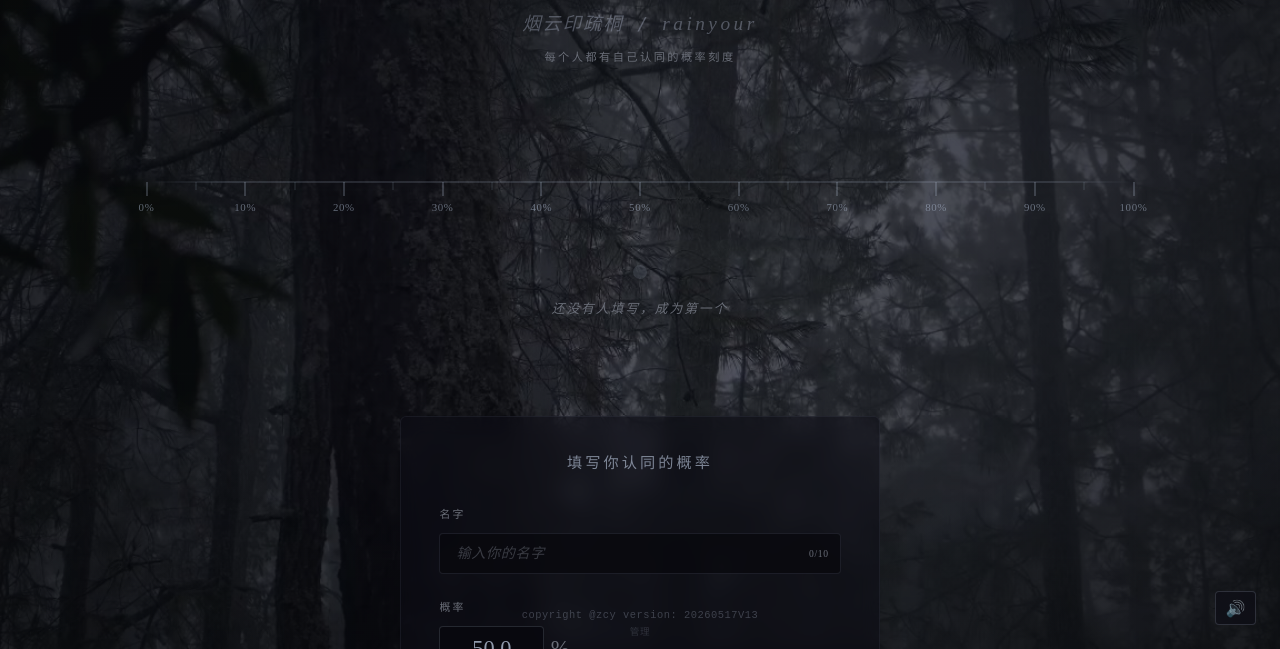
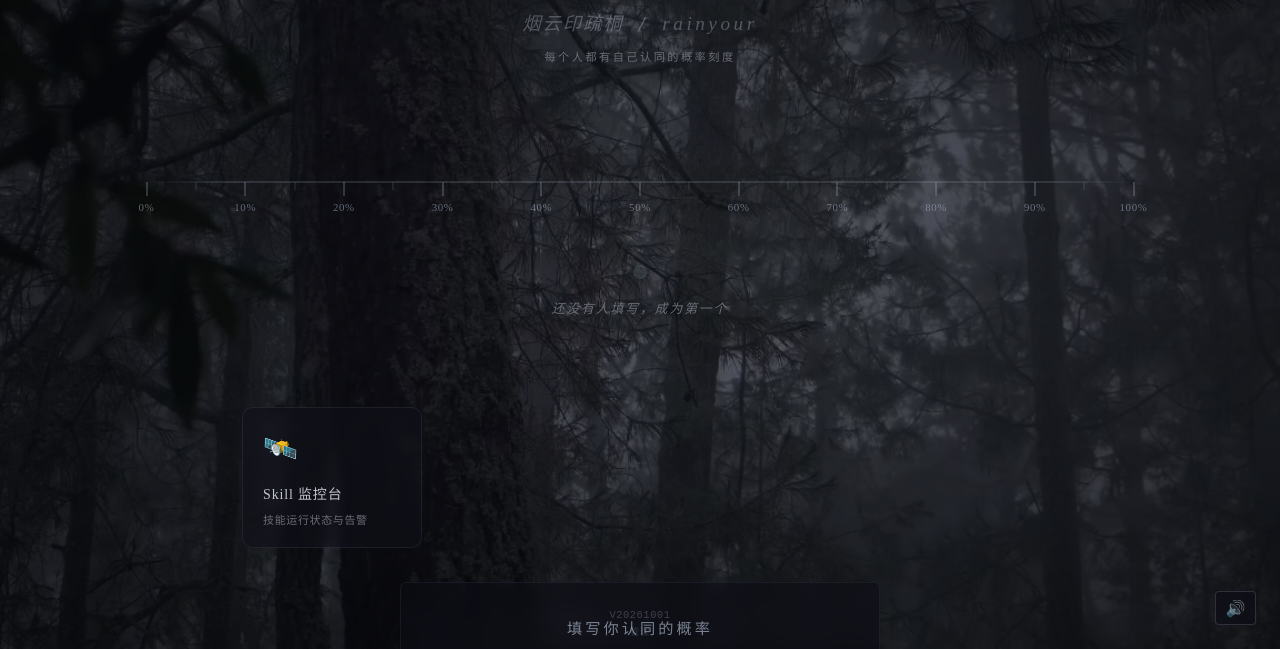
Before and after one commit to cnwolfwind/jk-probability, a plain HTML site: page index.html in a window 1280 px wide. Shown: the part 151-800 px from the top of the page. Drawn offline with Linux system fonts and the light colour scheme; no server answers; a web font is replaced by a local one.

Commit message:
feat: 添加Skill监控台入口卡片

```diff
--- a/css/style.css
+++ b/css/style.css
@@ -784,3 +784,56 @@ body {
   user-select: none;
   white-space: nowrap;
 }
+
+/* ===== QUICK LINKS ===== */
+.quick-links-section {
+  position: relative;
+  z-index: 1;
+  padding: 0 2rem 1.5rem;
+  max-width: 860px;
+  margin: 0 auto;
+}
+
+.quick-links-grid {
+  display: flex;
+  gap: 16px;
+  flex-wrap: wrap;
+}
+
+.quick-link-card {
+  display: flex;
+  flex-direction: column;
+  align-items: flex-start;
+  background: rgba(18, 18, 26, 0.55);
+  border: 1px solid rgba(168, 180, 200, 0.1);
+  border-radius: 10px;
+  padding: 16px 20px;
+  text-decoration: none;
+  color: var(--color-text);
+  transition: all 0.3s;
+  min-width: 180px;
+  backdrop-filter: blur(6px);
+}
+
+.quick-link-card:hover {
+  border-color: rgba(168, 180, 200, 0.3);
+  background: rgba(18, 18, 26, 0.7);
+  transform: translateY(-2px);
+}
+
+.quick-link-icon {
+  font-size: 28px;
+  margin-bottom: 8px;
+}
+
+.quick-link-label {
+  font-size: 14px;
+  font-weight: 500;
+  letter-spacing: 0.06em;
+}
+
+.quick-link-desc {
+  font-size: 11px;
+  color: var(--color-text-dim);
+  margin-top: 4px;
+}
--- a/index.html
+++ b/index.html
@@ -81,6 +81,17 @@
     </div>
   </section>
 
+  <!-- 快捷入口 -->
+  <section class="quick-links-section">
+    <div class="quick-links-grid">
+      <a href="http://100.70.233.34:8787" target="_blank" class="quick-link-card" rel="noopener">
+        <span class="quick-link-icon">🛰️</span>
+        <span class="quick-link-label">Skill 监控台</span>
+        <span class="quick-link-desc">技能运行状态与告警</span>
+      </a>
+    </div>
+  </section>
+
   <!-- 表单区 -->
   <section class="form-section">
     <div class="form-card">
@@ -151,7 +162,7 @@
   <script src="js/app.js"></script>
 
   <!-- 版本号 -->
-  <div id="version-tag">copyright @zcy version: 20260517V13</div>
+  <div id="version-tag">V20261001</div>
 
   <!-- 管理入口 -->
   <a href="/admin.html" id="admin-link">管理</a>
```
Also changed, not shown: 1 other file.
